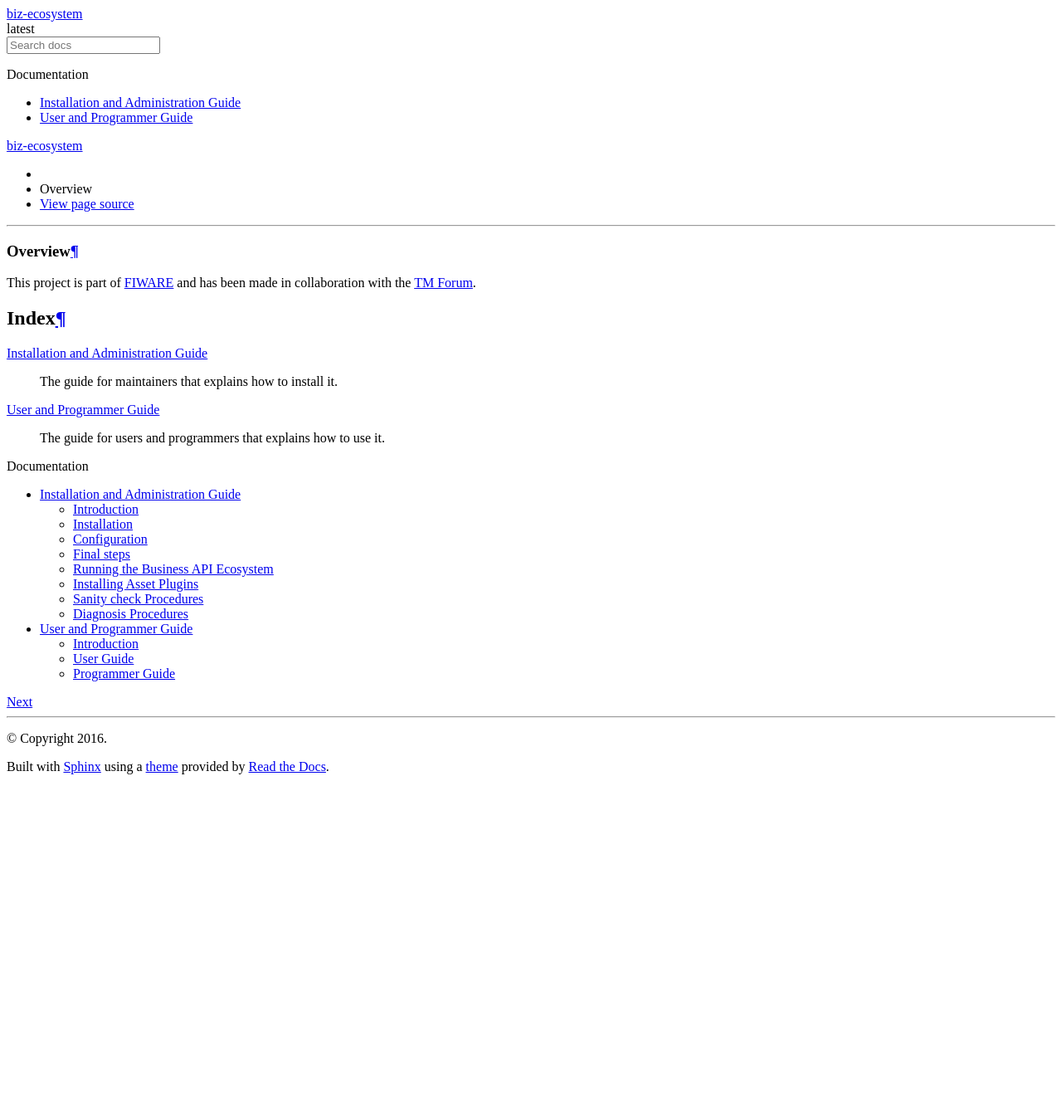
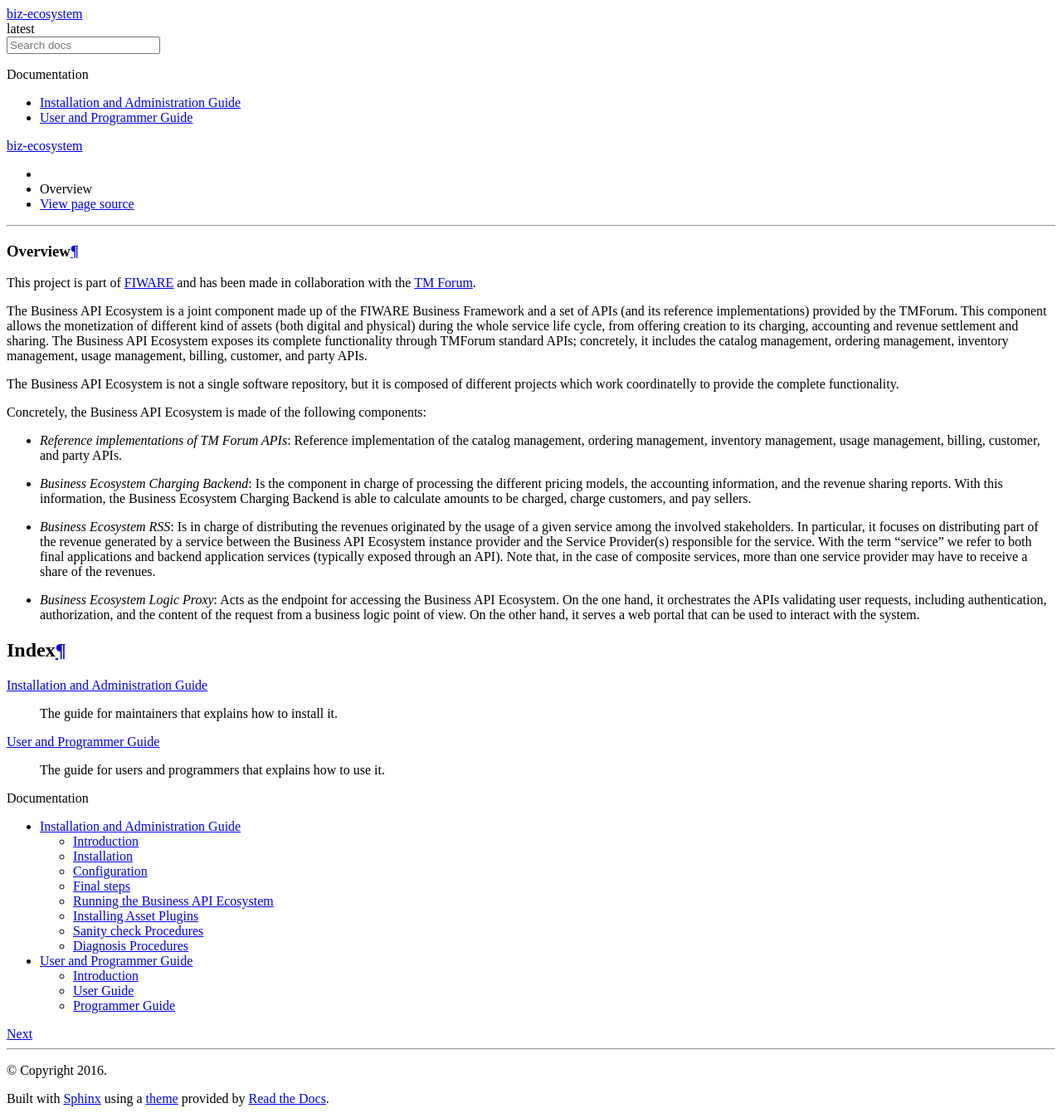
Before and after one commit to FIWARE-TMForum/Business-API-Ecosystem, a Sphinx documentation site: the page built from doc/index.rst, in a window 1280 px wide. Shown: the whole page at 83% size. Built offline with Sphinx 7.4.7 and the Read the Docs theme 2.0.0, drawn with Linux system fonts in a browser that asks for light colours; comment, search, counter and statistics services are not loaded; before the commit the page ends 941 px from its top, so only the background shows below that.

Commit message:
Add GE description in the main page of the documentation

```diff
--- a/doc/index.rst
+++ b/doc/index.rst
@@ -3,6 +3,23 @@
 ========
 
 This project is part of `FIWARE <https://www.fiware.org>`__ and has been made in collaboration with the `TM Forum <https://www.tmforum.org>`__.
+
+The Business API Ecosystem is a joint component made up of the FIWARE Business Framework and a set of APIs (and its
+reference implementations) provided by the TMForum. This component allows the monetization of different kind of assets
+(both digital and physical) during the whole service life cycle, from offering creation to its charging, accounting
+and revenue settlement and sharing. The Business API Ecosystem exposes its complete functionality through TMForum
+standard APIs; concretely, it includes the catalog management, ordering management, inventory management,
+usage management, billing, customer, and party APIs.
+
+The Business API Ecosystem is not a single software repository, but it is composed of different projects which
+work coordinatelly to provide the complete functionality.
+
+Concretely, the Business API Ecosystem is made of the following components:
+
+* *Reference implementations of TM Forum APIs*: Reference implementation of the catalog management, ordering management, inventory management, usage management, billing, customer, and party APIs.
+* *Business Ecosystem Charging Backend*: Is the component in charge of processing the different pricing models, the accounting information, and the revenue sharing reports. With this information, the Business Ecosystem Charging Backend is able to calculate amounts to be charged, charge customers, and pay sellers.
+* *Business Ecosystem RSS*: Is in charge of distributing the revenues originated by the usage of a given service among the involved stakeholders. In particular, it focuses on distributing part of the revenue generated by a service between the Business API Ecosystem instance provider and the Service Provider(s) responsible for the service. With the term "service" we refer to both final applications and backend application services (typically exposed through an API). Note that, in the case of composite services, more than one service provider may have to receive a share of the revenues.
+* *Business Ecosystem Logic Proxy*: Acts as the endpoint for accessing the Business API Ecosystem. On the one hand, it orchestrates the APIs validating user requests, including authentication, authorization, and the content of the request from a business logic point of view. On the other hand, it serves a web portal that can be used to interact with the system.
 
 Index
 =====
```
